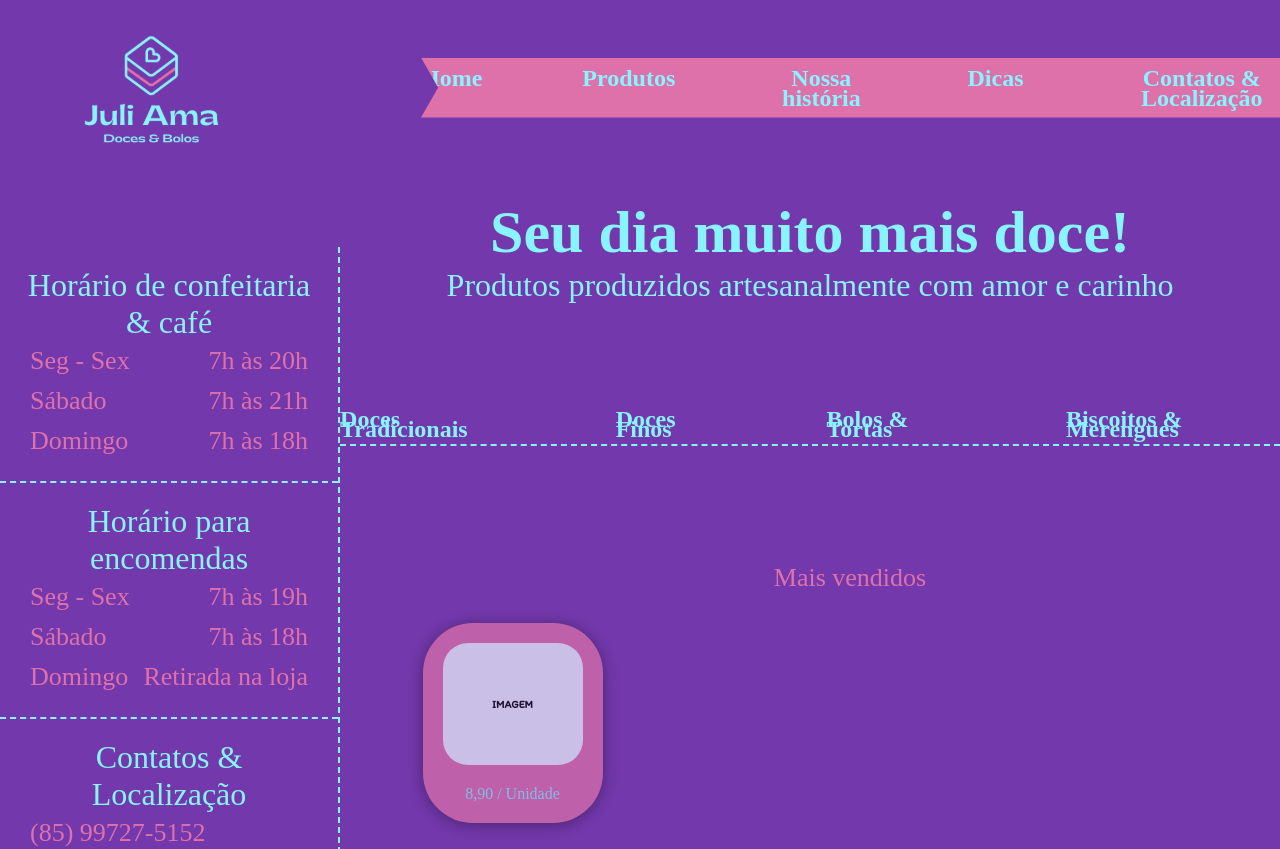
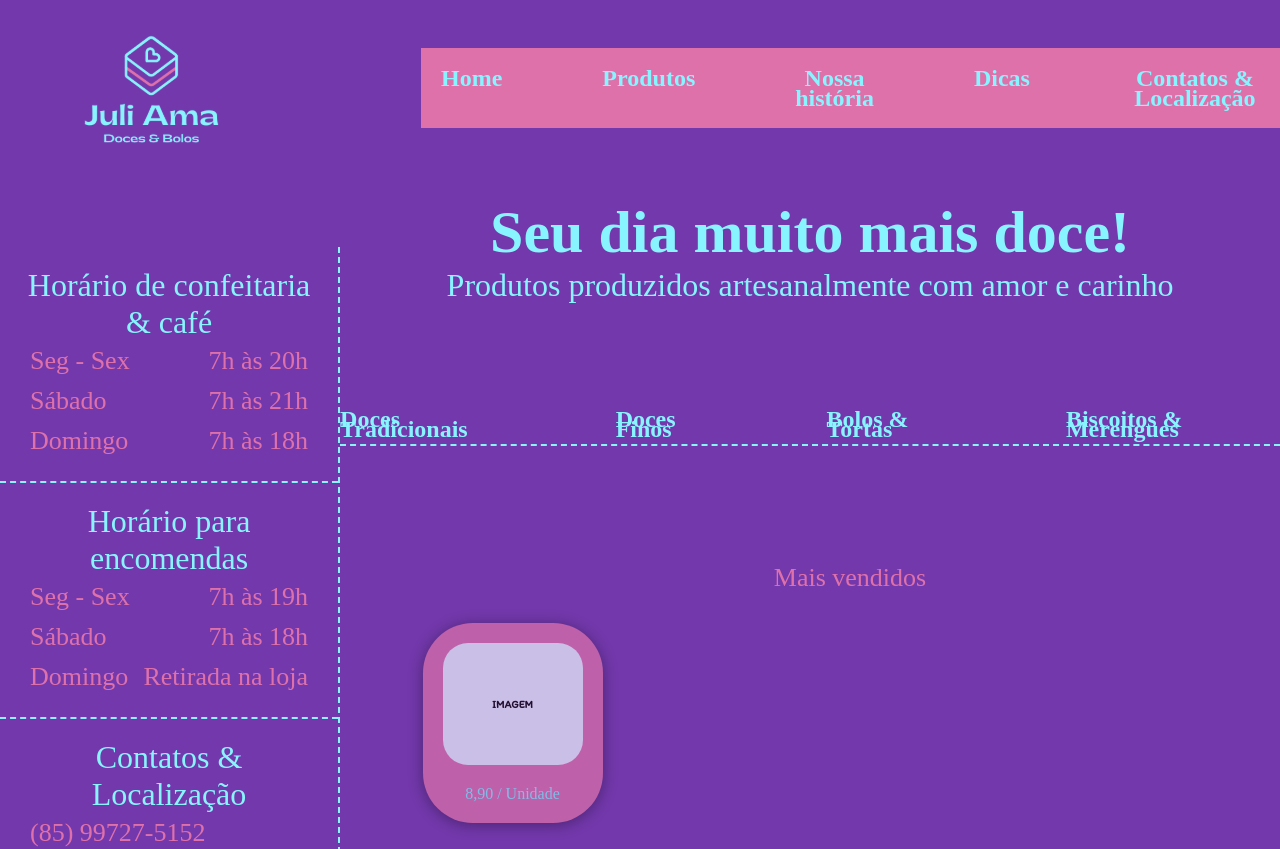
Before and after one commit to devbpatriciocosta/juli-ama-boles-doces, a Next.js app: page / in a window 1280 px wide. Shown: the top 849 px of the page. Built offline with nearby package versions, Linux system fonts and the light colour scheme.

Commit message:
NavBar Adjustment responsiviness

```diff
--- a/src/components/navbar/Navbar.jsx
+++ b/src/components/navbar/Navbar.jsx
@@ -10,12 +10,15 @@ const MainContainer = styled.nav`
   justify-content: center;
   align-items: center;
   box-sizing: border-box;
+  flex-wrap: wrap;
 
   clip-path: polygon(100% 0, 100% 50%, 100% 100%, 0% 100%, 2% 50%, 0% 0%);
 
   @media (max-width: 1420px) {
     min-height: 60px;
     text-align: center;
+    clip-path: none;
+    padding: 20px;
   }
 `
 
@@ -43,6 +46,15 @@ const MainList = styled.ul`
 
   li:hover:after {
     width: 100%;
+  }
+
+  @media (max-width: 920px) {
+    gap: 50px;
+  }
+
+  @media (max-width: 720px) {
+    display: flex;
+    flex-direction: column;
   }
 `
 
```
